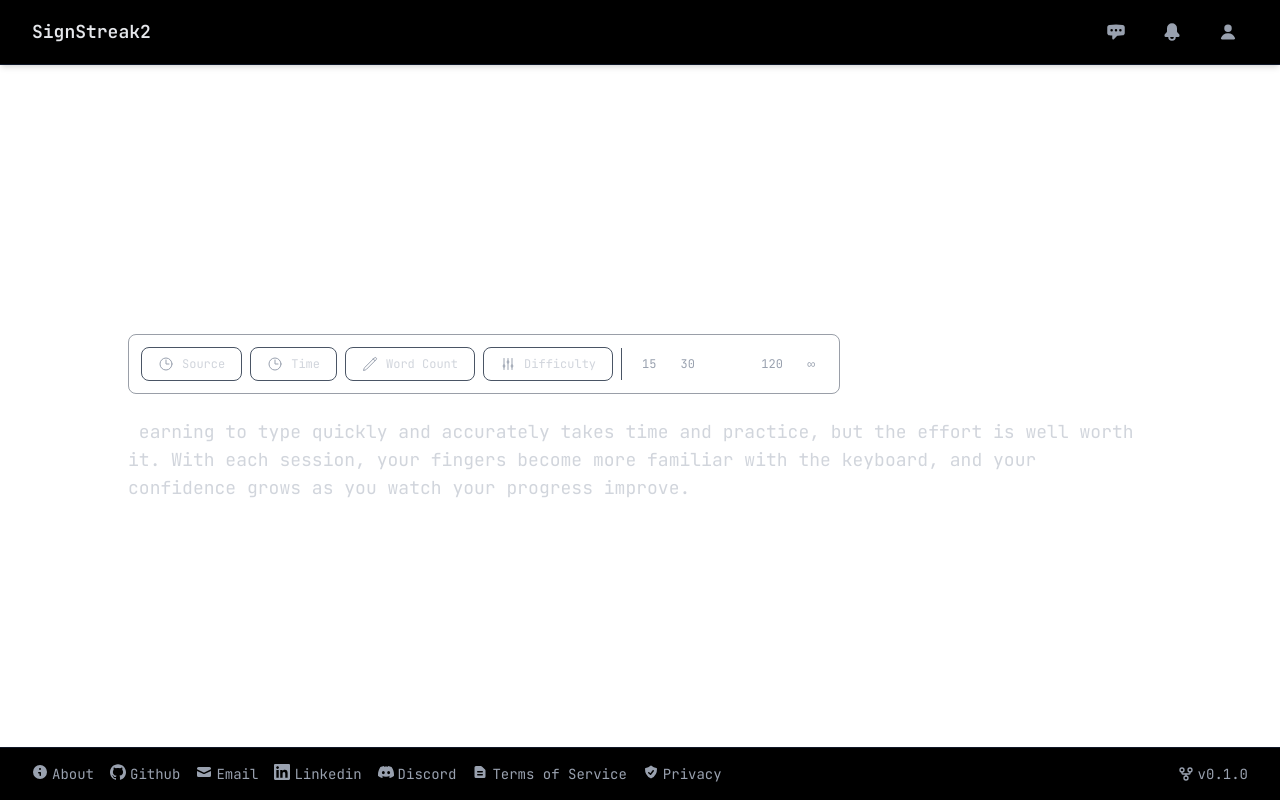
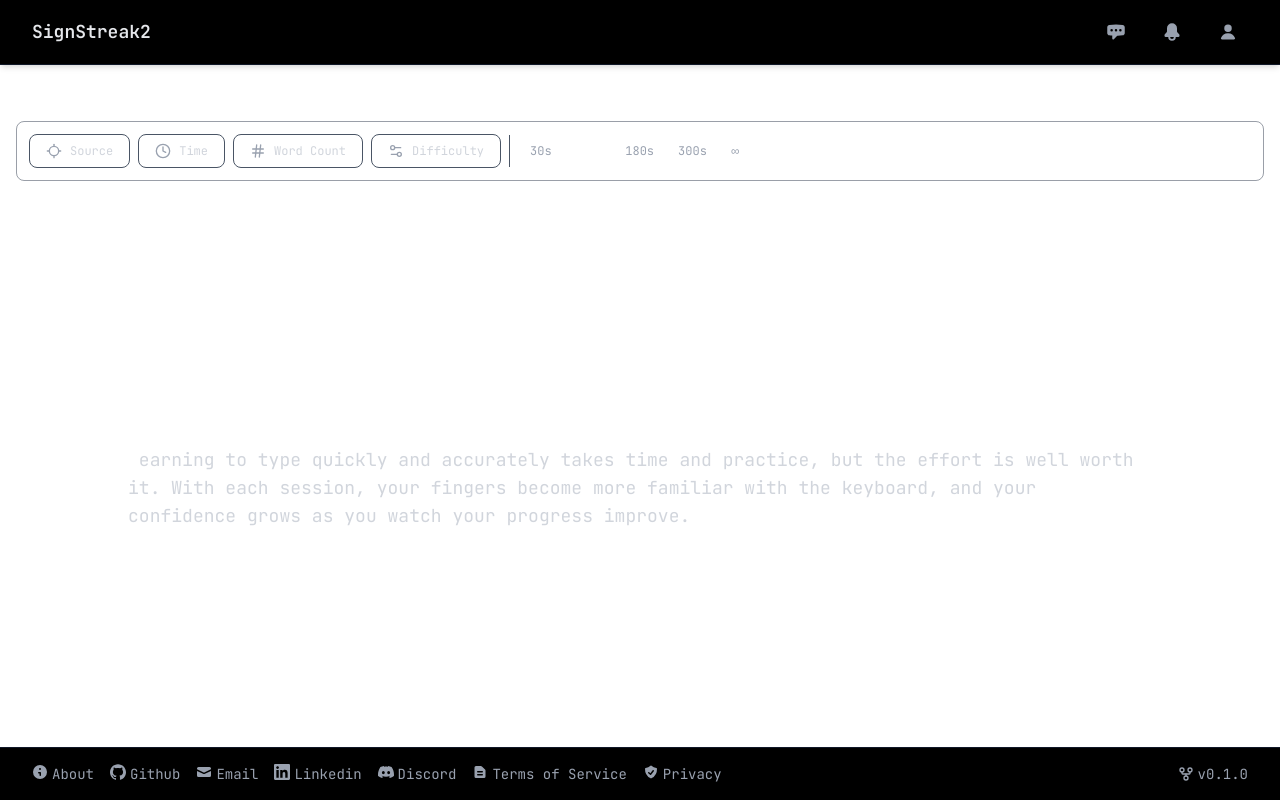
Before and after one commit to HweyTH/sign-streak-2, a Next.js app: page /regular-test in a window 1280 px wide. Built offline with nearby package versions, Linux system fonts and the light colour scheme.

Commit message:
Refactor page layout: move config bar to top of main content area and center the typing test area to the main content area of the dedicated page. Change the icons associating with the buttons of the config bar.

```diff
--- a/src/app/layout.js
+++ b/src/app/layout.js
@@ -20,7 +20,8 @@ export default function RootLayout ({ children }) {
       <body className={`${jetbrainsMono.className} bg-black text-white`}>
         <div className={"min-h-screen flex flex-col"}>
           <Header />
-          <main className="flex-grow flex items-center justify-center px-4">
+          <div className="h-8"></div>
+          <main className="flex-grow flex px-4">
             {children}
           </main>
           <Footer />
--- a/src/app/regular-test/page.js
+++ b/src/app/regular-test/page.js
@@ -1,12 +1,39 @@
+"use client";
+import { useState } from 'react';
 import TypingTest from "@/components/TypingTest";
+import TestConfig from "@/components/TestConfig"
 
 export default function RegularTestPage() {
+    const [config, setConfig] = useState({
+        source: 'random',
+        time: '60',
+        wordCount: 25,
+        difficulty: 'medium',
+    })
+    const [isExtremeMode, setIsExtremeMode] = useState(false);
+
+
+    const handleConfigChange = (newConfig) => {
+        setConfig(newConfig);
+    }
+
+    const handleExtremeMode = () => {
+        setIsExtremeMode(true);
+    }
+
     return (
-        <div className="flex flex-col h-full w-full max-w-7xl mx-auto">
-            {/* Test Container */}
-            <div className="flex-1 flex items-center justify-center px-6 pb-6">
+        <div className="flex flex-col w-full max-w-7xl mx-auto">
+            <div className="pt-6 pb-6">
+                <TestConfig
+                    onConfigChange={handleConfigChange}
+                    onExtremeMode={handleExtremeMode}
+                />
             </div>
-            <TypingTest />
+
+            <div className='flex-1 flex items-center justify-center'>
+                <TypingTest />
+            </div>
+
         </div>
     )
 }
--- a/src/components/TestConfig.jsx
+++ b/src/components/TestConfig.jsx
@@ -1,7 +1,7 @@
 "use client";
 
 import { useState, useRef } from "react";
-import { ClockIcon, PencilIcon, AdjustmentsVerticalIcon } from "@heroicons/react/24/outline";
+import { Clock, Locate, Hash, Settings2, Swords} from "lucide-react";
 
 export default function TestConfig({ onConfigChange, onExtremeMode }) {
     const [source, setSource] = useState('random');
@@ -66,10 +66,10 @@ export default function TestConfig({ onConfigChange, onExtremeMode }) {
     ]
 
     const timeOptions = [
-        {value: '15', label: '15'},
-        {value: '30', label: '30'},
-        {value: '60', label: '60'},
-        {value: '120', label: '120'},
+        {value: '30', label: '30s'},
+        {value: '60', label: '60s'},
+        {value: '180', label: '180s'},
+        {value: '300', label: '300s'},
         {value: 'infinite', label: '∞'},
     ]
 
@@ -84,7 +84,7 @@ export default function TestConfig({ onConfigChange, onExtremeMode }) {
         {value: 'easy', label: 'Gental Gale'},
         {value: 'medium', label: 'Balanced Trial'},
         {value: 'hard', label: 'Iron Oath'},
-        {value: 'insane', label: 'Wyrm Wrath'}
+        {value: 'insane', label: 'Wyrm Wrath', icon: Swords}
     ]
 
     return (
@@ -93,36 +93,36 @@ export default function TestConfig({ onConfigChange, onExtremeMode }) {
                 {/* Source Dropdown */}
                 <button
                     onClick={() => toggleDropdown('source')}
-                    className="flex items-center space-x-2 px-4 py-2 rounded-lg border border-gray-600 transition-colors"
+                    className="flex items-center space-x-2 px-4 py-2 rounded-lg border border-gray-600 transition-colors cursor-pointer"
                 >
-                    <ClockIcon className="w-4 h-4 text-gray-400"/>
+                    <Locate className="w-4 h-4 text-gray-400"/>
                     <span className="text-gray-300 text-xs">Source</span>
                 </button>
 
                 {/* Time Dropdown */}
                 <button
                     onClick={() => toggleDropdown('time')}
-                    className="flex items-center space-x-2 px-4 py-2 rounded-lg border border-gray-600 transition-colors"
+                    className="flex items-center space-x-2 px-4 py-2 rounded-lg border border-gray-600 transition-colors cursor-pointer"
                 >
-                    <ClockIcon className="w-4 h-4 text-gray-400"/>
+                    <Clock className="w-4 h-4 text-gray-400"/>
                     <span className="text-gray-300 text-xs">Time</span>
                 </button>
 
                 {/* Word Count Dropdown */}
                 <button
                     onClick={() => toggleDropdown('wordCount')}
-                    className="flex items-center space-x-2 px-4 py-2 rounded-lg border border-gray-600 transition-colors"
+                    className="flex items-center space-x-2 px-4 py-2 rounded-lg border border-gray-600 transition-colors cursor-pointer"
                 >
-                    <PencilIcon className="w-4 h-4 text-gray-400"/>
+                    <Hash className="w-4 h-4 text-gray-400"/>
                     <span className="text-gray-300 text-xs">Word Count</span>
                 </button>
 
                 {/* Difficulty Level Dropdown */}
                 <button
                     onClick={() => toggleDropdown('difficulty')}
-                    className="flex items-center space-x-2 px-4 py-2 rounded-lg border border-gray-600 transition-colors"
+                    className="flex items-center space-x-2 px-4 py-2 rounded-lg border border-gray-600 transition-colors cursor-pointer"
                 >
-                    <AdjustmentsVerticalIcon className="w-4 h-4 text-gray-400"/>
+                    <Settings2 className="w-4 h-4 text-gray-400"/>
                     <span className="text-gray-300 text-xs">Difficulty</span>
                 </button>
 
@@ -196,7 +196,10 @@ export default function TestConfig({ onConfigChange, onExtremeMode }) {
                                             difficulty === option.value ? 'border-2 border-white text-white text-xs' : 'text-gray-400 text-xs hover:bg-gray-800'
                                         }`}
                                     >
-                                        {option.label}
+                                        <div className="flex items-center space-x-2">
+                                            {option.icon && <option.icon style={{width: '12px', height: '12px'}}/>}
+                                            <span className="text-xs">{option.label}</span>
+                                        </div>
                                     </button>
                                 ))}
                             </div>
--- a/src/components/TypingTest.jsx
+++ b/src/components/TypingTest.jsx
@@ -32,12 +32,6 @@ export default function TypingTest() {
     };
     useEffect(loadNewTest, []);
 
-    // Handle Test Config Changes
-    const handleConfigChange = (newConfig) => {
-        setConfig(newConfig);
-        loadNewTest();
-    };
-
     // Handle User Typing
     const handleChange = (e) => {
         const val = e.target.value.replace(/\r?\n/g, '');
@@ -59,10 +53,6 @@ export default function TypingTest() {
         }
     };
 
-    // handle extreme mode
-    const handleExtremeMode = () => {
-        setIsExtremeMode(true);
-    }
 
     // handle game over (extreme mode)
     const handleGameOver = (finalScore) => {
@@ -76,13 +66,6 @@ export default function TypingTest() {
 
     return (
         <div className="w-full max-w-5xl mx-auto">
-            <div className="flex justify-left">
-                <TestConfig
-                onConfigChange={handleConfigChange}
-                onExtremeMode={handleExtremeMode}
-                />
-            </div>
-
             <div className="relative">
                 <pre className="font-mono text-lg whitespace-pre-wrap break-words overflow-hidden">
                     {prompt.split('').map((char, i) => {
--- a/src/content/randomWord.js
+++ b/src/content/randomWord.js
@@ -80,10 +80,13 @@ const wordDictionary = {
 
     // function to get a random word from a specific difficulty level
     export const getRandomWords = (difficulty = 'medium', count = 10) => {
-        const words = wordDictionary[difficulty];
-        return words;
+        const words = wordDictionary[difficulty] || wordDictionary.medium;
+        const shuffled = [...words].sort(() => Math.random() - 0.5);
+        return shuffled.slice(0, count);
     }
 
-    // function to get a random phrases
+    // TO-DO: Add a function to get a random phrase
+
+    // TO-DO: Add a function to get from a random category
 
 export default wordDictionary;
--- a/src/utils/generatePrompt.js
+++ b/src/utils/generatePrompt.js
@@ -1,3 +1,6 @@
+import { getRandomWords } from '../content/randomWord';
+
+
 const samples = [
     "I need to write several sentences for testing",
     "But I don't know what to write",
@@ -10,7 +13,7 @@ const samples = [
     "Learning to type quickly and accurately takes time and practice, but the effort is well worth it. With each session, your fingers become more familiar with the keyboard, and your confidence grows as you watch your progress improve."
 ];
 
-export default function generatePrompt(source = 'random') {
+export default function generatePrompt(source = 'random', difficulty = 'medium', wordCount = '25') {
     switch (source) {
         case 'quotes':
             return;
@@ -19,6 +22,7 @@ export default function generatePrompt(source = 'random') {
         case 'custom':
             return;
         case 'random':
+
         default:
             return samples[Math.floor(Math.random()*samples.length)];
     }
```
